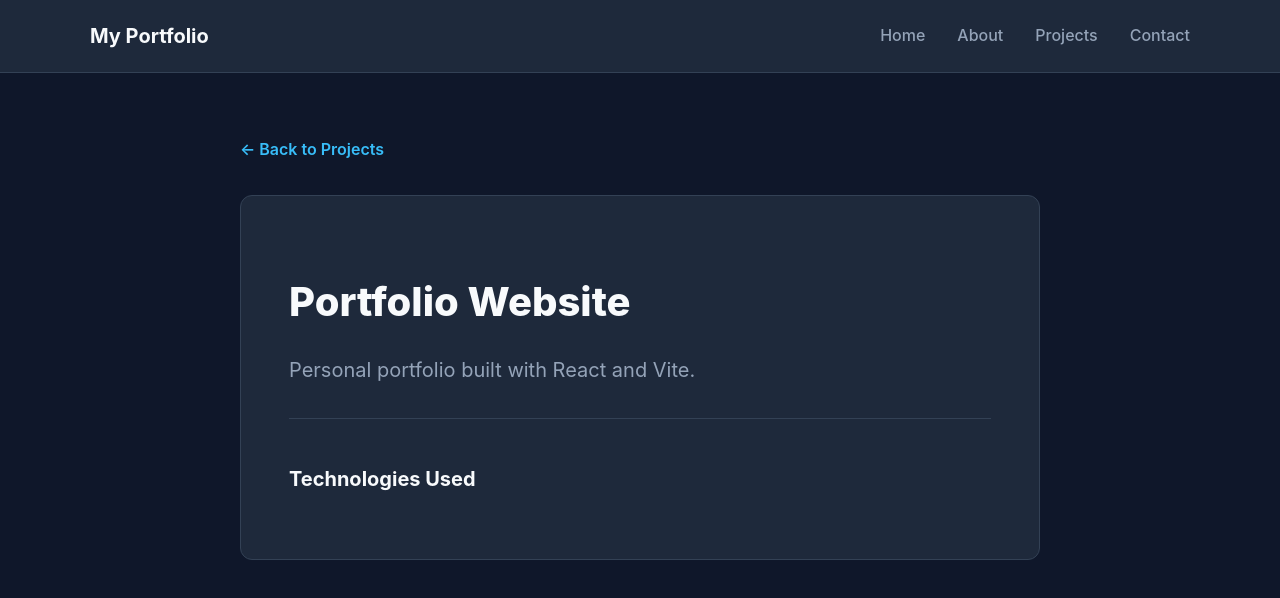
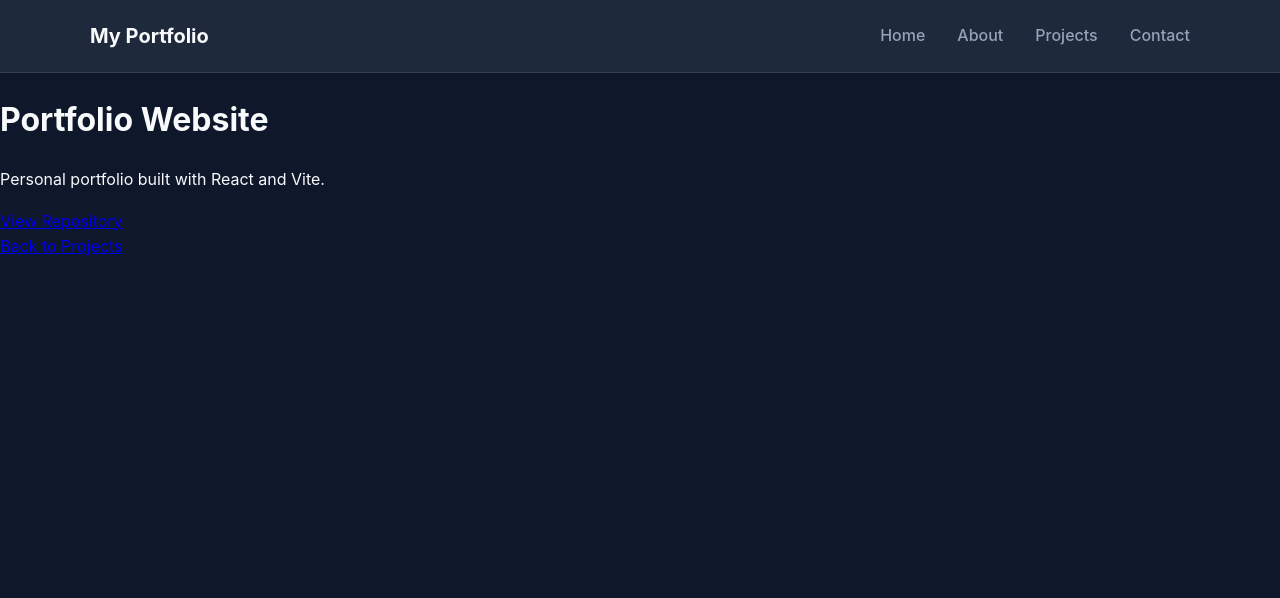
Before and after one commit to jhigsz/my-portfolio, a React (Vite) app: page /projects/1 in a window 1280 px wide. Shown: the top 598 px of the page. Built offline with nearby package versions, Linux system fonts and the light colour scheme.

Commit message:
Refactor ProjectDetail component layout and logic
Updated project detail display and error handling.

```diff
--- a/src/pages/ProjectDetail.jsx
+++ b/src/pages/ProjectDetail.jsx
@@ -1,43 +1,31 @@
-import { useParams, Link } from "react-router-dom";
-import { projects } from "../data/projects";
+import { useParams, Link } from 'react-router-dom';
+import { projects } from '../data/projects';
 
 export default function ProjectDetail() {
   const { id } = useParams();
-  const project = projects.find((p) => p.id === id || p.id === Number(id));
+  const project = projects.find((p) => p.id === Number(id));
 
   if (!project) {
     return (
-      <div className="page-container" style={{ textAlign: 'center' }}>
-        <h2 style={{ fontSize: '2rem', marginBottom: '1rem' }}>Project Not Found</h2>
-        <p style={{ color: '#94a3b8', marginBottom: '2rem' }}>The project you are looking for does not exist.</p>
-        <Link to="/projects" className="btn-primary">Back to Projects</Link>
+      <div>
+        <h2>Project Not Found</h2>
+        <p>No project exists with ID: {id}</p>
+        <Link to="/projects">Back to Projects</Link>
       </div>
     );
   }
 
   return (
-    <div className="page-container" style={{ maxWidth: '800px' }}>
-      <Link to="/projects" style={{ color: '#38bdf8', textDecoration: 'none', fontWeight: '600', display: 'inline-block', marginBottom: '2rem' }}>
-        &larr; Back to Projects
-      </Link>
-
-      <div className="card" style={{ padding: '3rem' }}>
-        <h1 style={{ fontSize: '2.5rem', fontWeight: '800', marginBottom: '1rem' }}>{project.title}</h1>
-        <p style={{ fontSize: '1.25rem', color: '#94a3b8', marginBottom: '2rem', lineHeight: '1.6' }}>
-          {project.description}
-        </p>
-
-        <div style={{ borderTop: '1px solid #334155', paddingTop: '1.5rem', marginTop: '2rem' }}>
-          <h3 style={{ fontSize: '1.25rem', fontWeight: '700', marginBottom: '1rem' }}>Technologies Used</h3>
-          <div style={{ display: 'flex', gap: '0.75rem', flexWrap: 'wrap' }}>
-            {project.technologies?.map((tech, index) => (
-              <span key={index} style={{ backgroundColor: '#334155', color: '#38bdf8', padding: '0.5rem 1rem', borderRadius: '6px', fontSize: '0.875rem', fontWeight: '500' }}>
-                {tech}
-              </span>
-            ))}
-          </div>
-        </div>
-      </div>
+    <div>
+      <h1>{project.title}</h1>
+      <p>{project.description}</p>
+      {project.link && (
+        <a href={project.link} target="_blank" rel="noopener noreferrer">
+          View Repository
+        </a>
+      )}
+      <br />
+      <Link to="/projects">Back to Projects</Link>
     </div>
   );
 }
```
